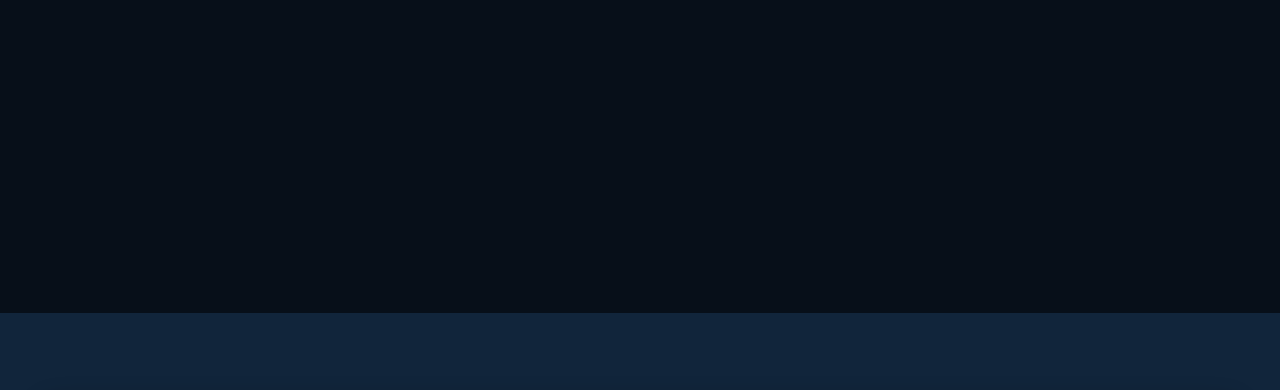
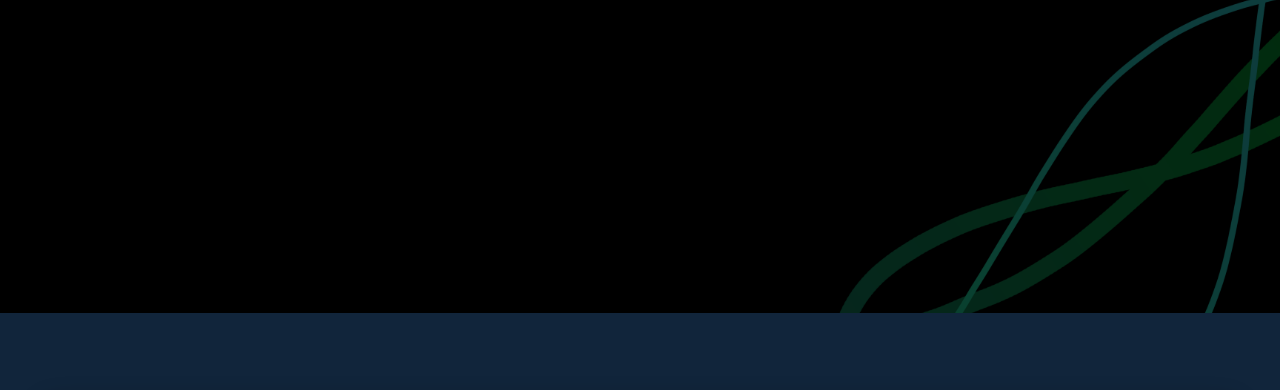
Before and after one commit to striderwastaken/GuardianLink, a plain HTML site: page about.html in a window 1280 px wide. Shown: the part 487-877 px from the top of the page. Drawn offline with Linux system fonts and the light colour scheme.

Commit message:
Update about.html

```diff
--- a/about.html
+++ b/about.html
@@ -131,6 +131,7 @@
             align-items: center;
             justify-content: center;
             text-align: center;
+            background: url("Images/HEROBACK.png") no-repeat center center/cover;
         }
 
         #heroCanvas {
```
